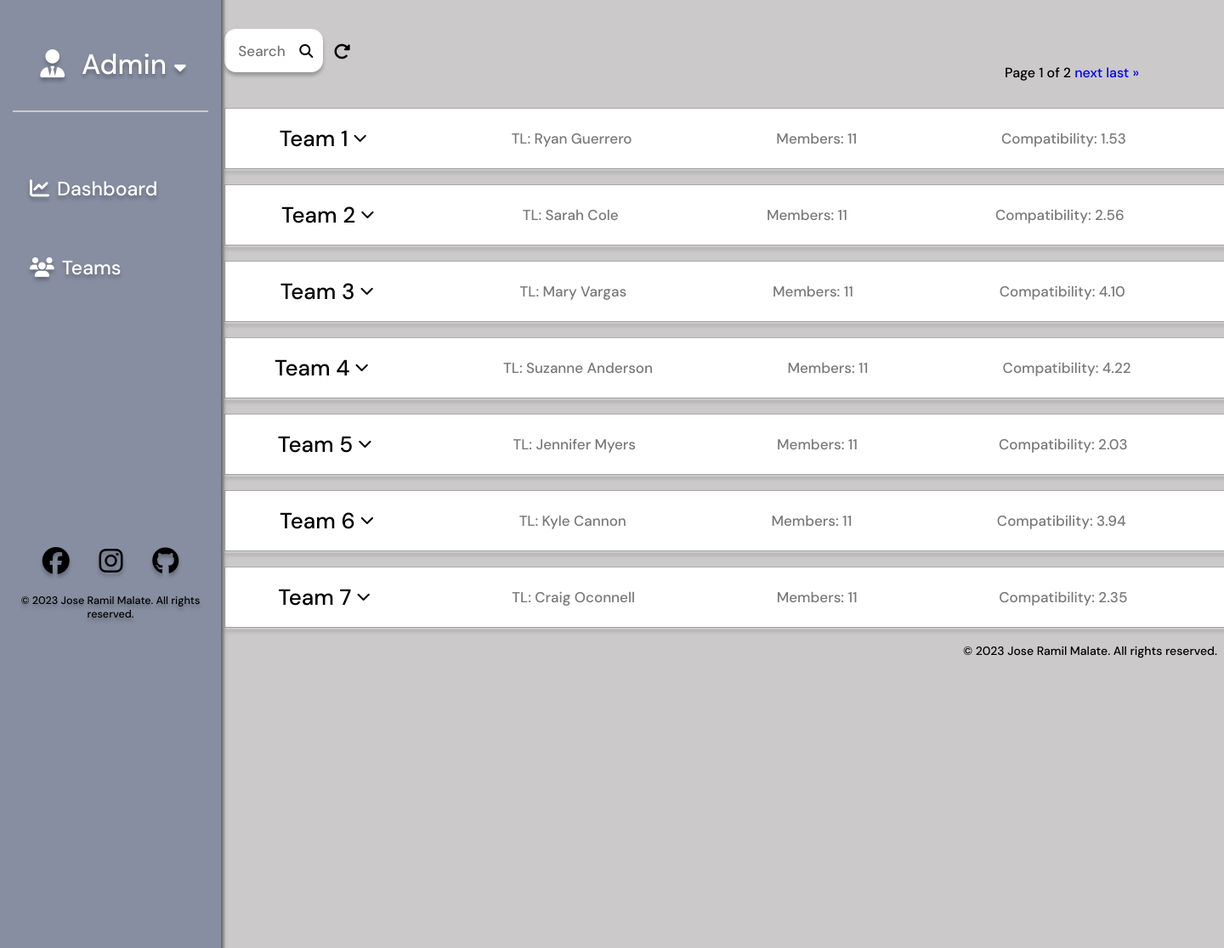
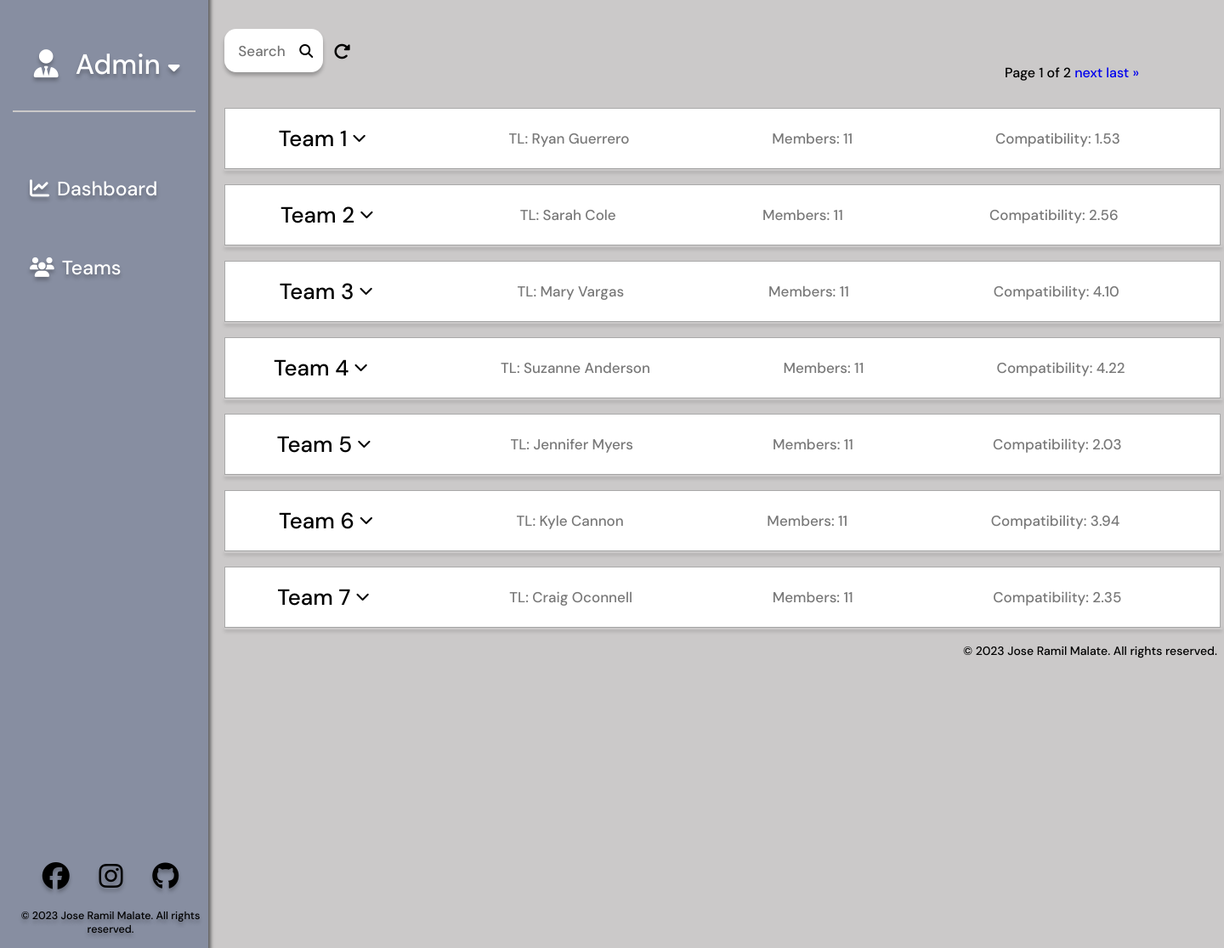
Before and after one commit to jramilm/qtb_feature_app, a Django app: page /teams/ in a window 1440 px wide. Shown: the whole page at 85% size. Run offline with Django 5.2, Linux system fonts and the light colour scheme; data comes from the database, SQL or seed files in the repository; some libraries are stand-ins or nearby versions.

Commit message:
fixed some zooming out consistencies

```diff
--- a/qtb_app/static/css/styles.css
+++ b/qtb_app/static/css/styles.css
@@ -167,7 +167,7 @@ tbody tr:hover {
 }
 
 .sidebar-wrapper {
-    width: 260px;
+    width: 17%;
     height: 104%;
     background-color: var(--ocean);
     box-shadow: 3px 1px 4px 0 #606060;
@@ -178,8 +178,8 @@ tbody tr:hover {
 }
 
 .container {
-    width: 230px;
-    height: 438px;
+    width: 88%;
+    height: 100%;
     position: relative;
     left: 15px;
     top: 49px;
@@ -286,7 +286,7 @@ hr {
 }
 
 .team-crumb {
-    width: 1180px;
+    width: 82.3%;
     height: 72px;
     background-color: white;
     border: 1px solid var(--gray);
@@ -313,7 +313,7 @@ p > i {
 }
 
 .crumb-overlay {
-    width: 1180px;
+    width: 82.3%;
     height: 260px;
     max-height: 0;
     background-color: var(--white_overlay);
@@ -530,10 +530,8 @@ input[type="text"]:focus {
 }
 
 .column {
-    display: flex;
-    flex-direction: column;
-    position: relative;
-    top: 62%;
+    position: absolute;
+    bottom: 100px;
 }
 
 .column p {
```
